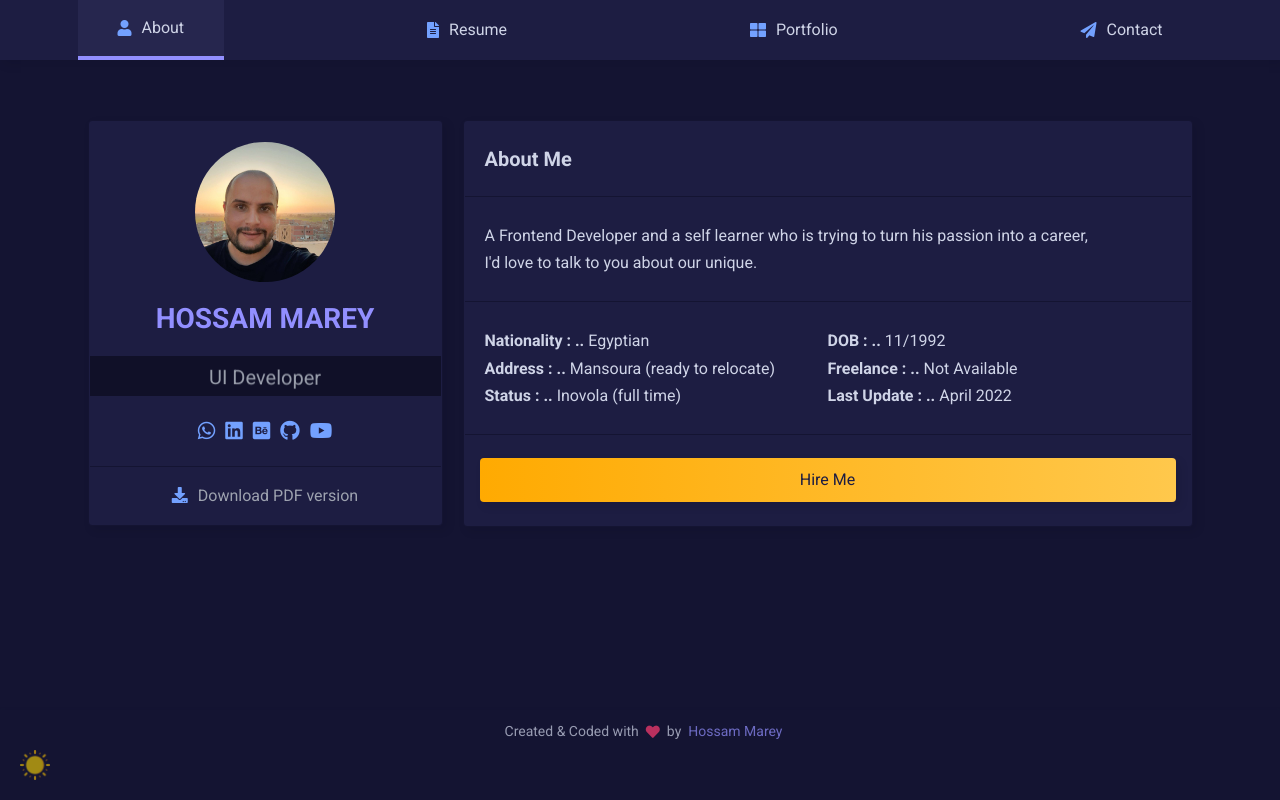
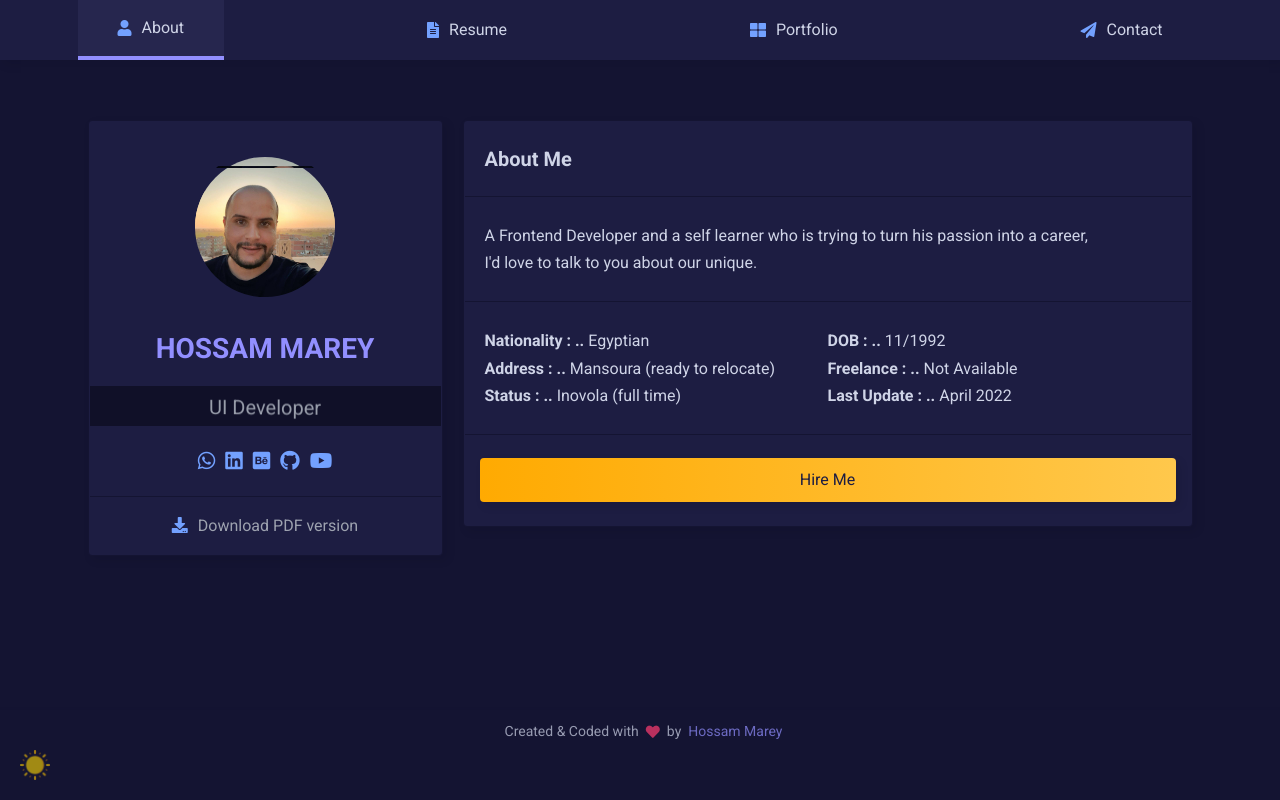
Before and after one commit to HossamMarey/resume-next, a Next.js app: page / in a window 1280 px wide. Built offline with nearby package versions, Linux system fonts and the light colour scheme.

Commit message:
add image glitch

```diff
--- a/components/about/Profile.js
+++ b/components/about/Profile.js
@@ -4,9 +4,24 @@ const Profile = () => {
   return (
     <div className="col-10 col-md-4 profile">
       <div className="h-card d-flex">
+        {/* <div className="profile-img">
+          <img src="images/profile.jpg" alt="Hossam Profile Image" />
+        </div> */}
+
+
         <div className="profile-img">
-          <img src="images/profile.jpg" alt="Hossam Profile Image" />
+          <div class="gcontainer">
+            <div class="glitch-image"></div>
+            <div class="glitch-image"></div>
+            <div class="glitch-image"></div>
+            <div class="glitch-image"></div>
+            <div class="glitch-image"></div>
+            <div class="glitch-image"></div>
+          </div>
         </div>
+
+
+
         <h1 className="heading-p">Hossam Marey</h1>
         <div className="profile-job">
           <h3 className="job-1">Front-End Developer</h3>
--- /dev/null
+++ b/styles/_image.scss
@@ -0,0 +1,320 @@
+:root {
+	--bg-color: #00a6a6;
+	--blend-1: normal;
+	--blend-2: normal;
+	--blend-3: normal;
+
+	--time-anim: 10s;
+}
+
+.gcontainer {
+	display: flex;
+	// position: absolute;
+	// top: 0;
+	// bottom: 0;
+	// left: 0;
+	// right: 0;
+	z-index: 100;
+	width: 180px;
+	height: 210px;
+	// position: relative;
+	flex: 1;
+	flex-direction: column;
+	align-items: center;
+	justify-content: center;
+	overflow: hidden;
+}
+
+.glitch-image {
+	position: absolute;
+	// top: 0;
+	// bottom: 0;
+	// left: 0;
+	// right: 0;
+	// z-index: 0;
+	width: 140px;
+	height: 140px;
+	border-radius: 500px;
+	overflow: hidden;
+	// background: url(https://images.unsplash.com/photo-1511800930673-ff8020f680c6?ixlib=rb-0.3.5&ixid=eyJhcHBfaWQiOjEyMDd9&s=fe2d17bd72e3f44603b0bc5f153a9c6a&auto=format&fit=crop&w=1650&q=80);
+	background: url("../public/images/profile.jpg");
+	background-position: center;
+	background-size: cover;
+}
+
+.glitch-image:nth-child(1) {
+	opacity: 1;
+}
+
+.glitch-image:nth-child(2) {
+	background-color: red;
+	background-blend-mode: var(--blend-1);
+}
+
+.glitch-image:nth-child(3) {
+	background-color: green;
+	background-blend-mode: var(--blend-2);
+}
+
+.glitch-image:nth-child(4) {
+	background-color: blue;
+	background-blend-mode: var(--blend-3);
+}
+
+.glitch-image:nth-child(n + 2) {
+	opacity: 0;
+}
+
+.glitch-image:nth-child(n + 1) {
+	opacity: 1;
+}
+
+.glitch-image:nth-child(2) {
+	transform: translate3d(1.1, 0, 0);
+	animation: glitch-horizontal 9s infinite linear alternate;
+}
+
+.glitch-image:nth-child(3) {
+	transform: translate3d(-1.1, 0, 0);
+	animation: glitch-horizontal-2 6s infinite linear alternate;
+}
+
+.glitch-image:nth-child(4) {
+	transform: translate3d(-1.1, 0, 0);
+	animation: glitch-vertical 3s infinite linear alternate;
+}
+
+.glitch-image:nth-child(5) {
+	display: none;
+	transform: translate3d(0, 1.1, 0) scale3d(-1, -1, 1);
+	animation: glitch-flash 1.5s steps(1, end) infinite;
+}
+
+.glitch-image:nth-child(6) {
+	display: none;
+	transform: translate3d(0, 1.3, 0) scale3d(-1, -1, 1);
+	animation: glitch-flash-2 1.5s steps(1, end) infinite;
+}
+
+@keyframes glitch-horizontal {
+	0% {
+		-webkit-clip-path: polygon(0 2%, 100% 2%, 100% 5%, 0 5%);
+		clip-path: polygon(0 2%, 100% 2%, 100% 5%, 0 5%);
+	}
+	10% {
+		-webkit-clip-path: polygon(0 15%, 100% 15%, 100% 15%, 0 15%);
+		clip-path: polygon(0 15%, 100% 15%, 100% 15%, 0 15%);
+	}
+	20% {
+		-webkit-clip-path: polygon(0 10%, 100% 10%, 100% 20%, 0 20%);
+		clip-path: polygon(0 10%, 100% 10%, 100% 20%, 0 20%);
+	}
+	30% {
+		-webkit-clip-path: polygon(0 1%, 100% 1%, 100% 2%, 0 2%);
+		clip-path: polygon(0 1%, 100% 1%, 100% 2%, 0 2%);
+	}
+	40% {
+		-webkit-clip-path: polygon(0 33%, 100% 33%, 100% 33%, 0 33%);
+		clip-path: polygon(0 33%, 100% 33%, 100% 33%, 0 33%);
+	}
+	50% {
+		-webkit-clip-path: polygon(0 44%, 100% 44%, 100% 44%, 0 44%);
+		clip-path: polygon(0 44%, 100% 44%, 100% 44%, 0 44%);
+	}
+	60% {
+		-webkit-clip-path: polygon(0 50%, 100% 50%, 100% 20%, 0 20%);
+		clip-path: polygon(0 50%, 100% 50%, 100% 20%, 0 20%);
+	}
+	70% {
+		-webkit-clip-path: polygon(0 70%, 100% 70%, 100% 70%, 0 70%);
+		clip-path: polygon(0 70%, 100% 70%, 100% 70%, 0 70%);
+	}
+	80% {
+		-webkit-clip-path: polygon(0 80%, 100% 80%, 100% 80%, 0 80%);
+		clip-path: polygon(0 80%, 100% 80%, 100% 80%, 0 80%);
+	}
+	90% {
+		-webkit-clip-path: polygon(0 50%, 100% 50%, 100% 55%, 0 55%);
+		clip-path: polygon(0 50%, 100% 50%, 100% 55%, 0 55%);
+	}
+	100% {
+		-webkit-clip-path: polygon(0 70%, 100% 70%, 100% 80%, 0 80%);
+		clip-path: polygon(0 70%, 100% 70%, 100% 80%, 0 80%);
+	}
+}
+
+@keyframes glitch-horizontal-2 {
+	0% {
+		opacity: 1;
+		transform: translate3d(-10px, 0, 0);
+		-webkit-clip-path: polygon(0 25%, 100% 25%, 100% 30%, 0 30%);
+		clip-path: polygon(0 25%, 100% 25%, 100% 30%, 0 30%);
+	}
+	3% {
+		-webkit-clip-path: polygon(0 3%, 100% 3%, 100% 3%, 0 3%);
+		clip-path: polygon(0 3%, 100% 3%, 100% 3%, 0 3%);
+	}
+	5% {
+		-webkit-clip-path: polygon(0 5%, 100% 5%, 100% 20%, 0 20%);
+		clip-path: polygon(0 5%, 100% 5%, 100% 20%, 0 20%);
+	}
+	7% {
+		-webkit-clip-path: polygon(0 20%, 100% 20%, 100% 20%, 0 20%);
+		clip-path: polygon(0 20%, 100% 20%, 100% 20%, 0 20%);
+	}
+	9% {
+		-webkit-clip-path: polygon(0 40%, 100% 40%, 100% 40%, 0 40%);
+		clip-path: polygon(0 40%, 100% 40%, 100% 40%, 0 40%);
+	}
+	11% {
+		-webkit-clip-path: polygon(0 52%, 100% 52%, 100% 59%, 0 59%);
+		clip-path: polygon(0 52%, 100% 52%, 100% 59%, 0 59%);
+	}
+	13% {
+		-webkit-clip-path: polygon(0 60%, 100% 60%, 100% 60%, 0 60%);
+		clip-path: polygon(0 60%, 100% 60%, 100% 60%, 0 60%);
+	}
+	15% {
+		-webkit-clip-path: polygon(0 75%, 100% 75%, 100% 75%, 0 75%);
+		clip-path: polygon(0 75%, 100% 75%, 100% 75%, 0 75%);
+	}
+	17% {
+		-webkit-clip-path: polygon(0 65%, 100% 65%, 100% 40%, 0 40%);
+		clip-path: polygon(0 65%, 100% 65%, 100% 40%, 0 40%);
+	}
+	19% {
+		-webkit-clip-path: polygon(0 45%, 100% 45%, 100% 50%, 0 50%);
+		clip-path: polygon(0 45%, 100% 45%, 100% 50%, 0 50%);
+	}
+	20% {
+		-webkit-clip-path: polygon(0 14%, 100% 14%, 100% 33%, 0 33%);
+		clip-path: polygon(0 14%, 100% 14%, 100% 33%, 0 33%);
+	}
+	21.9% {
+		opacity: 1;
+		transform: translate3d(-10px, 0, 0);
+	}
+	22%,
+	100% {
+		opacity: 0;
+		transform: translate3d(0, 0, 0);
+		-webkit-clip-path: polygon(0 0, 0 0, 0 0, 0 0);
+		clip-path: polygon(0 0, 0 0, 0 0, 0 0);
+	}
+}
+
+@keyframes glitch-vertical {
+	0% {
+		opacity: 1;
+		transform: translate3d(0, -5px, 0) scale3d(-1, -1, 1);
+		-webkit-clip-path: polygon(0 1%, 100% 1%, 100% 3%, 0 3%);
+		clip-path: polygon(0 1%, 100% 1%, 100% 3%, 0 3%);
+	}
+	1.5% {
+		-webkit-clip-path: polygon(0 10%, 100% 10%, 100% 9%, 0 9%);
+		clip-path: polygon(0 10%, 100% 10%, 100% 9%, 0 9%);
+	}
+	2% {
+		-webkit-clip-path: polygon(0 5%, 100% 5%, 100% 6%, 0 6%);
+		clip-path: polygon(0 5%, 100% 5%, 100% 6%, 0 6%);
+	}
+	2.5% {
+		-webkit-clip-path: polygon(0 20%, 100% 20%, 100% 20%, 0 20%);
+		clip-path: polygon(0 20%, 100% 20%, 100% 20%, 0 20%);
+	}
+	3% {
+		-webkit-clip-path: polygon(0 10%, 100% 10%, 100% 10%, 0 10%);
+		clip-path: polygon(0 10%, 100% 10%, 100% 10%, 0 10%);
+	}
+	5% {
+		-webkit-clip-path: polygon(0 30%, 100% 30%, 100% 25%, 0 25%);
+		clip-path: polygon(0 30%, 100% 30%, 100% 25%, 0 25%);
+	}
+	5.5% {
+		-webkit-clip-path: polygon(0 15%, 100% 15%, 100% 16%, 0 16%);
+		clip-path: polygon(0 15%, 100% 15%, 100% 16%, 0 16%);
+	}
+	7% {
+		-webkit-clip-path: polygon(0 40%, 100% 40%, 100% 39%, 0 39%);
+		clip-path: polygon(0 40%, 100% 40%, 100% 39%, 0 39%);
+	}
+	8% {
+		-webkit-clip-path: polygon(0 20%, 100% 20%, 100% 21%, 0 21%);
+		clip-path: polygon(0 20%, 100% 20%, 100% 21%, 0 21%);
+	}
+	9% {
+		-webkit-clip-path: polygon(0 60%, 100% 60%, 100% 55%, 0 55%);
+		clip-path: polygon(0 60%, 100% 60%, 100% 55%, 0 55%);
+	}
+	10.5% {
+		-webkit-clip-path: polygon(0 30%, 100% 30%, 100% 31%, 0 31%);
+		clip-path: polygon(0 30%, 100% 30%, 100% 31%, 0 31%);
+	}
+	11% {
+		-webkit-clip-path: polygon(0 70%, 100% 70%, 100% 69%, 0 69%);
+		clip-path: polygon(0 70%, 100% 70%, 100% 69%, 0 69%);
+	}
+	13% {
+		-webkit-clip-path: polygon(0 40%, 100% 40%, 100% 41%, 0 41%);
+		clip-path: polygon(0 40%, 100% 40%, 100% 41%, 0 41%);
+	}
+	14% {
+		-webkit-clip-path: polygon(0 80%, 100% 80%, 100% 75%, 0 75%);
+		clip-path: polygon(0 80%, 100% 80%, 100% 75%, 0 75%);
+	}
+	14.5% {
+		-webkit-clip-path: polygon(0 50%, 100% 50%, 100% 51%, 0 51%);
+		clip-path: polygon(0 50%, 100% 50%, 100% 51%, 0 51%);
+	}
+	15% {
+		-webkit-clip-path: polygon(0 90%, 100% 90%, 100% 90%, 0 90%);
+		clip-path: polygon(0 90%, 100% 90%, 100% 90%, 0 90%);
+	}
+	16% {
+		-webkit-clip-path: polygon(0 60%, 100% 60%, 100% 60%, 0 60%);
+		clip-path: polygon(0 60%, 100% 60%, 100% 60%, 0 60%);
+	}
+	18% {
+		-webkit-clip-path: polygon(0 100%, 100% 100%, 100% 99%, 0 99%);
+		clip-path: polygon(0 100%, 100% 100%, 100% 99%, 0 99%);
+	}
+	20% {
+		-webkit-clip-path: polygon(0 70%, 100% 70%, 100% 71%, 0 71%);
+		clip-path: polygon(0 70%, 100% 70%, 100% 71%, 0 71%);
+	}
+	21.9% {
+		opacity: 1;
+		transform: translate3d(0, -10px, 0) scale3d(-1, -1, 1);
+	}
+	22%,
+	100% {
+		opacity: 0;
+		transform: translate3d(0, 0, 0);
+		-webkit-clip-path: polygon(0 0, 0 0, 0 0, 0 0);
+		clip-path: polygon(0 0, 0 0, 0 0, 0 0);
+	}
+}
+
+@keyframes glitch-flash {
+	0% {
+		opacity: 0.2;
+		transform: translate3d(10px, 5px, 0);
+	}
+	33%,
+	100% {
+		opacity: 0;
+		transform: translate3d(0, 0, 0);
+	}
+}
+
+@keyframes glitch-flash-2 {
+	0% {
+		opacity: 0.2;
+		transform: translate3d(5px, 10px, 0);
+	}
+	13%,
+	100% {
+		opacity: 0;
+		transform: translate3d(0, 0, 0);
+	}
+}
--- a/styles/_index.scss
+++ b/styles/_index.scss
@@ -7,4 +7,5 @@
 @import "resume";
 @import "portfolio";
 @import "contact";
+@import "image";
 @import "utilites";
```
